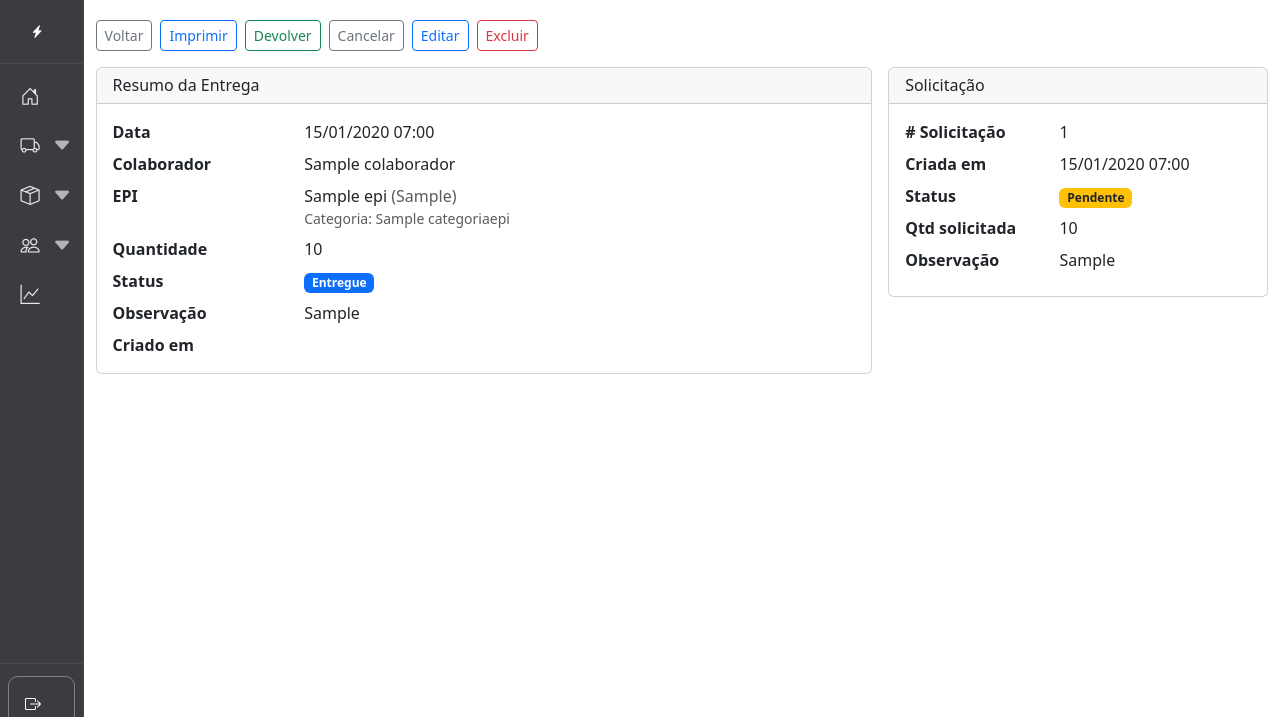
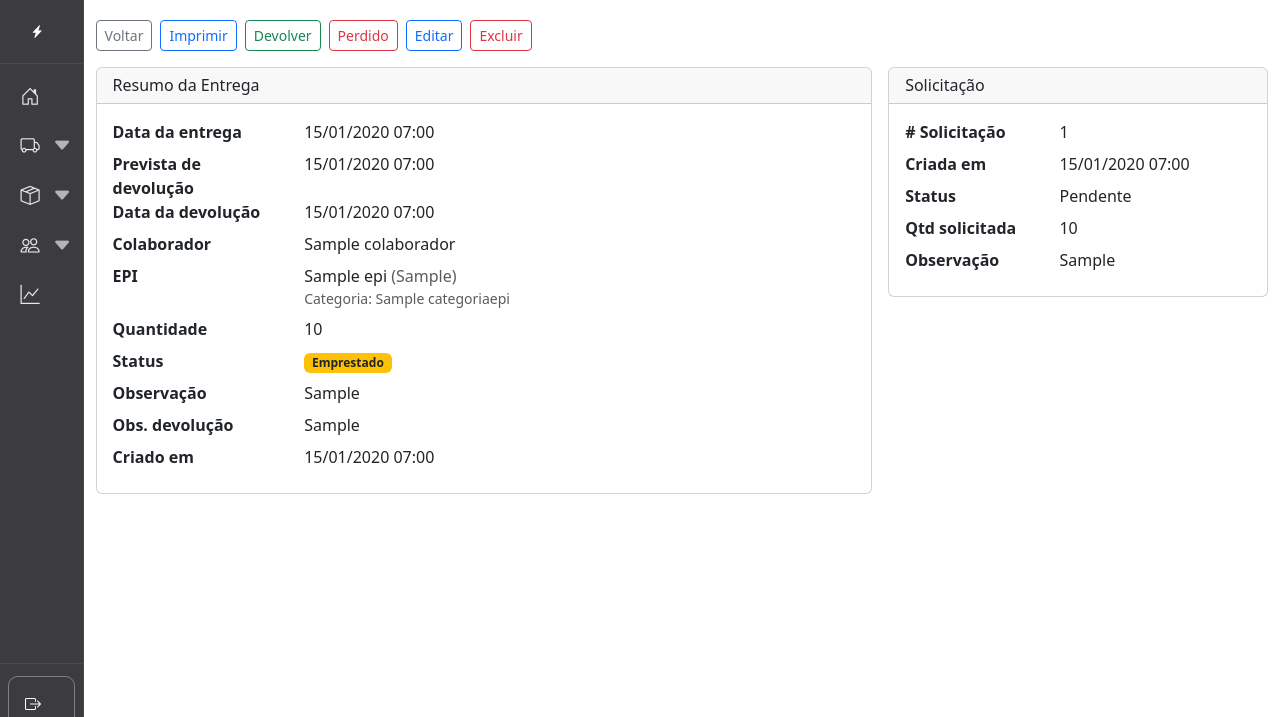
Before and after one commit to mayckon-azzi/django-sistema-controle-epi, a Django app: page /entregas/1/ in a window 1280 px wide. Shown: the part 56-773 px from the top of the page. Run offline with Django 5.2, Linux system fonts and the light colour scheme; a user stored in the database is signed in; tables that the repository leaves empty hold one stand-in row (values such as "Sample post"); grey boxes marked "Sample" are stand-in pictures.

Commit message:
fix: apenas os ajustes feitos durante a imersão

```diff
--- a/app_colaboradores/urls.py
+++ b/app_colaboradores/urls.py
@@ -19,6 +19,7 @@ urlpatterns = [
     path("login/", EntrarView.as_view(), name="entrar"),
     path("sair/", LogoutView.as_view(next_page="app_core:home"), name="sair"),
     path("registrar/", registrar, name="registrar"),
+
     # CRUD Colaboradores
     path("", ListaColaboradoresView.as_view(), name="lista"),
     path("novo/", CriarColaboradorView.as_view(), name="criar"),
--- a/app_colaboradores/views.py
+++ b/app_colaboradores/views.py
@@ -79,7 +79,6 @@ class CriarColaboradorView(LoginRequiredMixin, PermissionRequiredMixin, CreateVi
         messages.success(self.request, "Colaborador criado.")
         return resp
 
-# EDITAR: usa form com grupos para Almoxarife/Admin
 class AtualizarColaboradorView(LoginRequiredMixin, PermissionRequiredMixin, UpdateView):
     login_url = reverse_lazy('app_colaboradores:entrar')
     permission_required = "app_colaboradores.change_colaborador"
@@ -144,11 +143,9 @@ class PerfilView(LoginRequiredMixin, TemplateView):
     def _resolve_colab(self):
         pk = self.kwargs.get("pk")
         if pk is not None:
-            # Ver perfil de outro colaborador requer permissão
             if not self.request.user.has_perm("app_colaboradores.view_colaborador"):
                 raise PermissionDenied
             return get_object_or_404(Colaborador, pk=pk)
-        # próprio perfil
         return get_object_or_404(Colaborador, user=self.request.user)
 
     def get_context_data(self, **kwargs):
@@ -161,7 +158,6 @@ class PerfilView(LoginRequiredMixin, TemplateView):
     def post(self, request, *args, **kwargs):
         colab = self._resolve_colab()
 
-        # remover foto
         if "remover" in request.POST:
             if colab.foto:
                 colab.foto.delete(save=False)
--- a/app_entregas/urls.py
+++ b/app_entregas/urls.py
@@ -11,9 +11,9 @@ urlpatterns = [
     path("solicitacoes/nova/", views.CriarSolicitacaoView.as_view(), name="criar_solicitacao"),
     path("solicitacoes/minhas/", views.MinhasSolicitacoesView.as_view(), name="minhas_solicitacoes"),
 
-    # AÇÕES RÁPIDAS
+    # Ações rápidas
     path("<int:pk>/marcar/devolvido/", views.marcar_devolvido, name="marcar_devolvido"),
-    path("<int:pk>/marcar/cancelado/", views.marcar_cancelado, name="marcar_cancelado"),
+    path("<int:pk>/marcar/perdido/", views.marcar_perdido, name="marcar_perdido"),
 
     # Solicitações - almoxarife (gerenciar)
     path("solicitacoes/gerenciar/", views.SolicitacoesGerenciarView.as_view(), name="solicitacoes_gerenciar"),
--- a/app_entregas/views.py
+++ b/app_entregas/views.py
@@ -3,21 +3,19 @@ from django.core.paginator import Paginator
 from django.db.models import Q
 from django.contrib import messages
 from django.urls import reverse_lazy
-
 from django.utils import timezone
 from django.contrib.auth.decorators import login_required, permission_required
 from django.views.decorators.http import require_POST
 from django.contrib.auth.mixins import LoginRequiredMixin, PermissionRequiredMixin
-from django.views.generic import (
-    CreateView, UpdateView, DeleteView, DetailView, ListView
-)
+from django.views.generic import CreateView, UpdateView, DeleteView, DetailView, ListView
+from django.db import transaction
+from django.core.exceptions import ValidationError
 from .models import Solicitacao, Entrega
 from app_colaboradores.models import Colaborador
 from app_epis.models import EPI
 from .forms import SolicitacaoForm, EntregaForm
-from django.db import transaction
-from django.core.exceptions import ValidationError
 from .services import movimenta_por_entrega, movimenta_por_exclusao
+from datetime import timedelta
 
 
 def lista(request):
@@ -60,11 +58,12 @@ def lista(request):
         "colaboradores": Colaborador.objects.all().only("id", "nome"),
         "epis": EPI.objects.all().only("id", "nome"),
         "statuses": Entrega.Status.choices,
-        "base_query": params.urlencode(),  # <<< NOVO
+        "base_query": params.urlencode(),
     }
     return render(request, "app_entregas/pages/list.html", context)
 
-# ===== ENTREGAS (somente com permissão) =====
+
+# ===== ENTREGAS =====
 class CriarEntregaView(LoginRequiredMixin, PermissionRequiredMixin, CreateView):
     permission_required = "app_entregas.add_entrega"
     raise_exception = True
@@ -81,9 +80,15 @@ class CriarEntregaView(LoginRequiredMixin, PermissionRequiredMixin, CreateView):
                 movimenta_por_entrega(self.object, antiga=None)
         except ValidationError as ex:
             form.add_error(None, ex.message)
+            messages.error(self.request, ex.message)
             return self.form_invalid(form)
         messages.success(self.request, "Entrega registrada com sucesso.")
         return resp
+
+    def form_invalid(self, form):
+        messages.error(self.request, "Não foi possível salvar. Verifique os campos destacados.")
+        return super().form_invalid(form)
+
 
 class AtualizarEntregaView(LoginRequiredMixin, PermissionRequiredMixin, UpdateView):
     permission_required = "app_entregas.change_entrega"
@@ -102,9 +107,14 @@ class AtualizarEntregaView(LoginRequiredMixin, PermissionRequiredMixin, UpdateVi
                 movimenta_por_entrega(self.object, antiga=antiga)
         except ValidationError as ex:
             form.add_error(None, ex.message)
+            messages.error(self.request, ex.message)
             return self.form_invalid(form)
         messages.success(self.request, "Entrega atualizada com sucesso.")
         return resp
+
+    def form_invalid(self, form):
+        messages.error(self.request, "Não foi possível salvar. Verifique os campos destacados.")
+        return super().form_invalid(form)
 
 
 class ExcluirEntregaView(LoginRequiredMixin, PermissionRequiredMixin, DeleteView):
@@ -126,6 +136,7 @@ class ExcluirEntregaView(LoginRequiredMixin, PermissionRequiredMixin, DeleteView
             messages.error(self.request, ex.message)
             return redirect(self.success_url)
 
+
 class DetalheEntregaView(LoginRequiredMixin, DetailView):
     login_url = reverse_lazy('app_colaboradores:entrar')
     model = Entrega
@@ -138,6 +149,7 @@ class DetalheEntregaView(LoginRequiredMixin, DetailView):
             .select_related('colaborador', 'epi', 'solicitacao', 'epi__categoria')
         )
 
+
 # ===== SOLICITAÇÕES =====
 class CriarSolicitacaoView(LoginRequiredMixin, PermissionRequiredMixin, CreateView):
     permission_required = "app_entregas.add_solicitacao"
@@ -148,7 +160,6 @@ class CriarSolicitacaoView(LoginRequiredMixin, PermissionRequiredMixin, CreateVi
     success_url = reverse_lazy("app_entregas:minhas_solicitacoes")
 
     def dispatch(self, request, *args, **kwargs):
-        # precisa ter Colaborador vinculado e ativo
         if not hasattr(request.user, "colaborador") or not request.user.colaborador.ativo:
             messages.error(request, "Sua conta não está vinculada a um Colaborador ativo.")
             return redirect("app_core:home")
@@ -168,12 +179,13 @@ class MinhasSolicitacoesView(LoginRequiredMixin, ListView):
     def get_queryset(self):
         if not hasattr(self.request.user, "colaborador"):
             return Solicitacao.objects.none()
-        return Solicitacao.objects.filter(
-            colaborador=self.request.user.colaborador
-        ).select_related("epi")
+        return (
+            Solicitacao.objects
+            .filter(colaborador=self.request.user.colaborador)
+            .select_related("epi")
+        )
 
 
-# ===== GERENCIAR (almoxarife) =====
 class SolicitacoesGerenciarView(LoginRequiredMixin, PermissionRequiredMixin, ListView):
     permission_required = "app_entregas.change_solicitacao"
     raise_exception = True
@@ -193,6 +205,7 @@ class SolicitacoesGerenciarView(LoginRequiredMixin, PermissionRequiredMixin, Lis
         ctx["statuses_manage"] = ["PENDENTE", "APROVADA"]
         ctx["status_selected"] = self.request.GET.get("status") or "PENDENTE"
         return ctx
+
 
 @require_POST
 @permission_required("app_entregas.change_solicitacao", raise_exception=True)
@@ -219,11 +232,16 @@ def reprovar_solicitacao(request, pk):
     messages.success(request, "Solicitação reprovada.")
     return redirect("app_entregas:solicitacoes_gerenciar")
 
-
 @login_required
 @permission_required("app_entregas.change_solicitacao", raise_exception=True)
 def atender_solicitacao(request, pk):
+    """
+    Cria uma Entrega a partir da solicitação.
+    Por padrão, cria como EMPRESTADO e define data_prevista_devolucao = agora + 7 dias
+    (atende à validação do formulário).
+    """
     s = get_object_or_404(Solicitacao.objects.select_related("colaborador", "epi"), pk=pk)
+
     if s.status not in {Solicitacao.Status.APROVADA, Solicitacao.Status.PENDENTE}:
         messages.warning(request, "Apenas solicitações PENDENTES/APROVADAS podem ser atendidas.")
         return redirect("app_entregas:solicitacoes_gerenciar")
@@ -235,9 +253,10 @@ def atender_solicitacao(request, pk):
                     colaborador=s.colaborador,
                     epi=s.epi,
                     quantidade=s.quantidade,
-                    status=Entrega.Status.ENTREGUE,
+                    status=Entrega.Status.EMPRESTADO,  # padrão inicial
+                    data_entrega=timezone.now(),
+                    data_prevista_devolucao=timezone.now() + timedelta(days=7),
                     observacao=f"Atendida a solicitação #{s.pk}",
-                    data_entrega=timezone.now(),
                     solicitacao=s,
                 )
                 movimenta_por_entrega(e, antiga=None)
@@ -250,7 +269,13 @@ def atender_solicitacao(request, pk):
         messages.success(request, f"Solicitação atendida. Entrega #{e.pk} criada.")
         return redirect("app_entregas:lista")
 
-    return render(request, "app_entregas/pages/solicitacao_atender_confirm.html", {"s": s})
+    # GET → tela de confirmação
+    return render(
+        request,
+        "app_entregas/pages/solicitacao_atender_confirm.html",
+        {"s": s},
+    )
+
 
 @login_required
 @permission_required("app_entregas.change_entrega", raise_exception=True)
@@ -260,13 +285,15 @@ def marcar_devolvido(request, pk):
         return redirect("app_entregas:lista")
 
     e = get_object_or_404(Entrega.objects.select_for_update(), pk=pk)
-    if e.status != Entrega.Status.ENTREGUE:
-        messages.warning(request, "Só é possível devolver entregas no status ENTREGUE.")
+    if e.status not in {Entrega.Status.EMPRESTADO, Entrega.Status.EM_USO}:
+        messages.warning(request, "Somente entregas EMPRESTADO/EM USO podem ser marcadas como DEVOLVIDAS.")
         return redirect("app_entregas:lista")
 
-    EPI.objects.filter(pk=e.epi_id).update(estoque=F("estoque") + e.quantidade)
+    antiga = Entrega.objects.get(pk=e.pk)
     e.status = Entrega.Status.DEVOLVIDO
-    e.save(update_fields=["status"])
+    e.data_devolucao = timezone.now()
+    e.save(update_fields=["status", "data_devolucao"])
+    movimenta_por_entrega(e, antiga=antiga)
     messages.success(request, "Entrega marcada como DEVOLVIDA e estoque atualizado.")
     return redirect("app_entregas:lista")
 
@@ -274,20 +301,19 @@ def marcar_devolvido(request, pk):
 @login_required
 @permission_required("app_entregas.change_entrega", raise_exception=True)
 @transaction.atomic
-def marcar_cancelado(request, pk):
+def marcar_perdido(request, pk):
     if request.method != "POST":
         return redirect("app_entregas:lista")
 
     e = get_object_or_404(Entrega.objects.select_for_update(), pk=pk)
-
-    if e.status == Entrega.Status.CANCELADO:
-        messages.info(request, "Entrega já está CANCELADA.")
+    if e.status not in {Entrega.Status.EMPRESTADO, Entrega.Status.EM_USO}:
+        messages.warning(request, "Somente entregas EMPRESTADO/EM USO podem ser marcadas como PERDIDAS.")
         return redirect("app_entregas:lista")
 
-    if e.status == Entrega.Status.ENTREGUE:
-        EPI.objects.filter(pk=e.epi_id).update(estoque=F("estoque") + e.quantidade)
-
-    e.status = Entrega.Status.CANCELADO
-    e.save(update_fields=["status"])
-    messages.success(request, "Entrega CANCELADA com sucesso.")
+    antiga = Entrega.objects.get(pk=e.pk)
+    e.status = Entrega.Status.PERDIDO
+    e.data_devolucao = timezone.now()
+    e.save(update_fields=["status", "data_devolucao"])
+    movimenta_por_entrega(e, antiga=antiga)  # efeito líquido continua -q
+    messages.success(request, "Entrega marcada como PERDIDA.")
     return redirect("app_entregas:lista")
--- a/static/css/layout.css
+++ b/static/css/layout.css
@@ -178,6 +178,11 @@ body {
   pointer-events: none; /* evita cliques fantasmas */
 }
 
+.teste {
+  display: flex;
+  flex-direction: column;
+}
+
 /* Quando a sidebar estiver aberta (hover), mostra só os que estiverem "show" */
 .app-sidebar:hover .collapse.show {
   display: block !important;
--- a/templates/app_entregas/pages/confirm_delete.html
+++ b/templates/app_entregas/pages/confirm_delete.html
@@ -10,6 +10,8 @@
     <p>Tem certeza que deseja excluir esta entrega?</p>
     <ul class="mb-3">
       <li><strong>Data:</strong> {{ object.data_entrega|date:"d/m/Y H:i" }}</li>
+      <li><strong>Prevista:</strong> {% if object.data_prevista_devolucao %}{{ object.data_prevista_devolucao|date:"d/m/Y H:i" }}{% else %}-{% endif %}</li>
+      <li><strong>Devolução:</strong> {% if object.data_devolucao %}{{ object.data_devolucao|date:"d/m/Y H:i" }}{% else %}-{% endif %}</li>
       <li><strong>Colaborador:</strong> {{ object.colaborador.nome }}</li>
       <li><strong>EPI:</strong> {{ object.epi.nome }}</li>
       <li><strong>Quantidade:</strong> {{ object.quantidade }}</li>
--- a/templates/app_entregas/pages/detail.html
+++ b/templates/app_entregas/pages/detail.html
@@ -10,14 +10,14 @@
 <div class="d-flex flex-wrap gap-2 mb-3">
   <a class="btn btn-outline-secondary btn-sm" href="{% url 'app_entregas:lista' %}">Voltar</a>
   <button class="btn btn-outline-primary btn-sm" onclick="window.print()">Imprimir</button>
-  {% if perms.app_entregas.change_entrega and entrega.status == "ENTREGUE" %}
+  {% if perms.app_entregas.change_entrega and entrega.status in "EMPRESTADO,EM_USO" %}
     <form method="post" action="{% url 'app_entregas:marcar_devolvido' entrega.pk %}">
       {% csrf_token %}
       <button class="btn btn-outline-success btn-sm" onclick="return confirm('Confirmar devolução?')">Devolver</button>
     </form>
-    <form method="post" action="{% url 'app_entregas:marcar_cancelado' entrega.pk %}">
+    <form method="post" action="{% url 'app_entregas:marcar_perdido' entrega.pk %}">
       {% csrf_token %}
-      <button class="btn btn-outline-secondary btn-sm" onclick="return confirm('Cancelar esta entrega?')">Cancelar</button>
+      <button class="btn btn-outline-danger btn-sm" onclick="return confirm('Marcar como PERDIDO?')">Perdido</button>
     </form>
   {% endif %}
   {% if perms.app_entregas.change_entrega %}
@@ -34,42 +34,63 @@
       <div class="card-header"><h2 class="m-0 fs-6">Resumo da Entrega</h2></div>
       <div class="card-body">
         <dl class="row mb-0">
-          <dt class="col-sm-3">Data</dt>
-          <dd class="col-sm-9">{{ entrega.data_entrega|date:"d/m/Y H:i" }}</dd>
+          <dt class="col-sm-4 col-lg-3">Data da entrega</dt>
+          <dd class="col-sm-8 col-lg-9">{{ entrega.data_entrega|date:"d/m/Y H:i" }}</dd>
 
-          <dt class="col-sm-3">Colaborador</dt>
-          <dd class="col-sm-9">{{ entrega.colaborador.nome }}</dd>
+          <dt class="col-sm-4 col-lg-3">Prevista de devolução</dt>
+          <dd class="col-sm-8 col-lg-9">
+            {% if entrega.data_prevista_devolucao %}{{ entrega.data_prevista_devolucao|date:"d/m/Y H:i" }}{% else %}-{% endif %}
+          </dd>
 
-          <dt class="col-sm-3">EPI</dt>
-          <dd class="col-sm-9">
+          <dt class="col-sm-4 col-lg-3">Data da devolução</dt>
+          <dd class="col-sm-8 col-lg-9">
+            {% if entrega.data_devolucao %}{{ entrega.data_devolucao|date:"d/m/Y H:i" }}{% else %}-{% endif %}
+          </dd>
+
+          <dt class="col-sm-4 col-lg-3">Colaborador</dt>
+          <dd class="col-sm-8 col-lg-9">{{ entrega.colaborador.nome }}</dd>
+
+          <dt class="col-sm-4 col-lg-3">EPI</dt>
+          <dd class="col-sm-8 col-lg-9">
             {{ entrega.epi.nome }}
             {% if entrega.epi.codigo %}<span class="text-muted">({{ entrega.epi.codigo }})</span>{% endif %}
             {% if entrega.epi.categoria %}<div class="small text-muted">Categoria: {{ entrega.epi.categoria.nome }}</div>{% endif %}
           </dd>
 
-          <dt class="col-sm-3">Quantidade</dt>
-          <dd class="col-sm-9">{{ entrega.quantidade }}</dd>
+          <dt class="col-sm-4 col-lg-3">Quantidade</dt>
+          <dd class="col-sm-8 col-lg-9">{{ entrega.quantidade }}</dd>
 
-          <dt class="col-sm-3">Status</dt>
-          <dd class="col-sm-9">
-            {% if entrega.status == "ENTREGUE" %}
-              <span class="badge bg-primary">Entregue</span>
+          <dt class="col-sm-4 col-lg-3">Status</dt>
+          <dd class="col-sm-8 col-lg-9">
+            {% if entrega.status == "EMPRESTADO" %}
+              <span class="badge bg-warning text-dark">Emprestado</span>
+            {% elif entrega.status == "EM_USO" %}
+              <span class="badge bg-info text-dark">Em uso</span>
+            {% elif entrega.status == "FORNECIDO" %}
+              <span class="badge bg-primary">Fornecido</span>
             {% elif entrega.status == "DEVOLVIDO" %}
               <span class="badge bg-success">Devolvido</span>
-            {% elif entrega.status == "CANCELADO" %}
-              <span class="badge bg-secondary">Cancelado</span>
+            {% elif entrega.status == "DANIFICADO" %}
+              <span class="badge bg-danger">Danificado</span>
+            {% elif entrega.status == "PERDIDO" %}
+              <span class="badge bg-secondary">Perdido</span>
             {% else %}
               <span class="badge bg-light text-dark">{{ entrega.get_status_display }}</span>
             {% endif %}
           </dd>
 
           {% if entrega.observacao %}
-            <dt class="col-sm-3">Observação</dt>
-            <dd class="col-sm-9">{{ entrega.observacao }}</dd>
+            <dt class="col-sm-4 col-lg-3">Observação</dt>
+            <dd class="col-sm-8 col-lg-9">{{ entrega.observacao }}</dd>
           {% endif %}
 
-          <dt class="col-sm-3">Criado em</dt>
-          <dd class="col-sm-9">{{ entrega.criado_em|date:"d/m/Y H:i" }}</dd>
+          {% if entrega.observacao_devolucao %}
+            <dt class="col-sm-4 col-lg-3">Obs. devolução</dt>
+            <dd class="col-sm-8 col-lg-9">{{ entrega.observacao_devolucao }}</dd>
+          {% endif %}
+
+          <dt class="col-sm-4 col-lg-3">Criado em</dt>
+          <dd class="col-sm-8 col-lg-9">{{ entrega.created_at|date:"d/m/Y H:i" }}</dd>
         </dl>
       </div>
     </div>
@@ -88,23 +109,7 @@
             <dd class="col-sm-7">{{ entrega.solicitacao.criado_em|date:"d/m/Y H:i" }}</dd>
 
             <dt class="col-sm-5">Status</dt>
-            <dd class="col-sm-7">
-              {% with s=entrega.solicitacao %}
-                {% if s.status == "PENDENTE" %}
-                  <span class="badge bg-warning text-dark">Pendente</span>
-                {% elif s.status == "APROVADA" %}
-                  <span class="badge bg-primary">Aprovada</span>
-                {% elif s.status == "ATENDIDA" %}
-                  <span class="badge bg-success">Atendida</span>
-                {% elif s.status == "REPROVADA" %}
-                  <span class="badge bg-danger">Reprovada</span>
-                {% elif s.status == "CANCELADA" %}
-                  <span class="badge bg-secondary">Cancelada</span>
-                {% else %}
-                  <span class="badge bg-light text-dark">{{ s.get_status_display }}</span>
-                {% endif %}
-              {% endwith %}
-            </dd>
+            <dd class="col-sm-7">{{ entrega.solicitacao.get_status_display }}</dd>
 
             <dt class="col-sm-5">Qtd solicitada</dt>
             <dd class="col-sm-7">{{ entrega.solicitacao.quantidade }}</dd>
```
Also changed, not shown: app_core/views.py (+26 -6 lines), app_entregas/forms.py (+63 -14 lines), app_entregas/models.py (+16 -9 lines), app_entregas/services.py (+19 -18 lines), app_relatorios/views.py (+88 -36 lines), static/app_entregas/js/entrega_form.js (added, +29 -0 lines), templates/app_entregas/pages/form.html (+33 -4 lines), templates/app_entregas/pages/list.html (+23 -8 lines), README.md, app_entregas/migrations/0007_entrega_data_devolucao_and_more.py (added).
